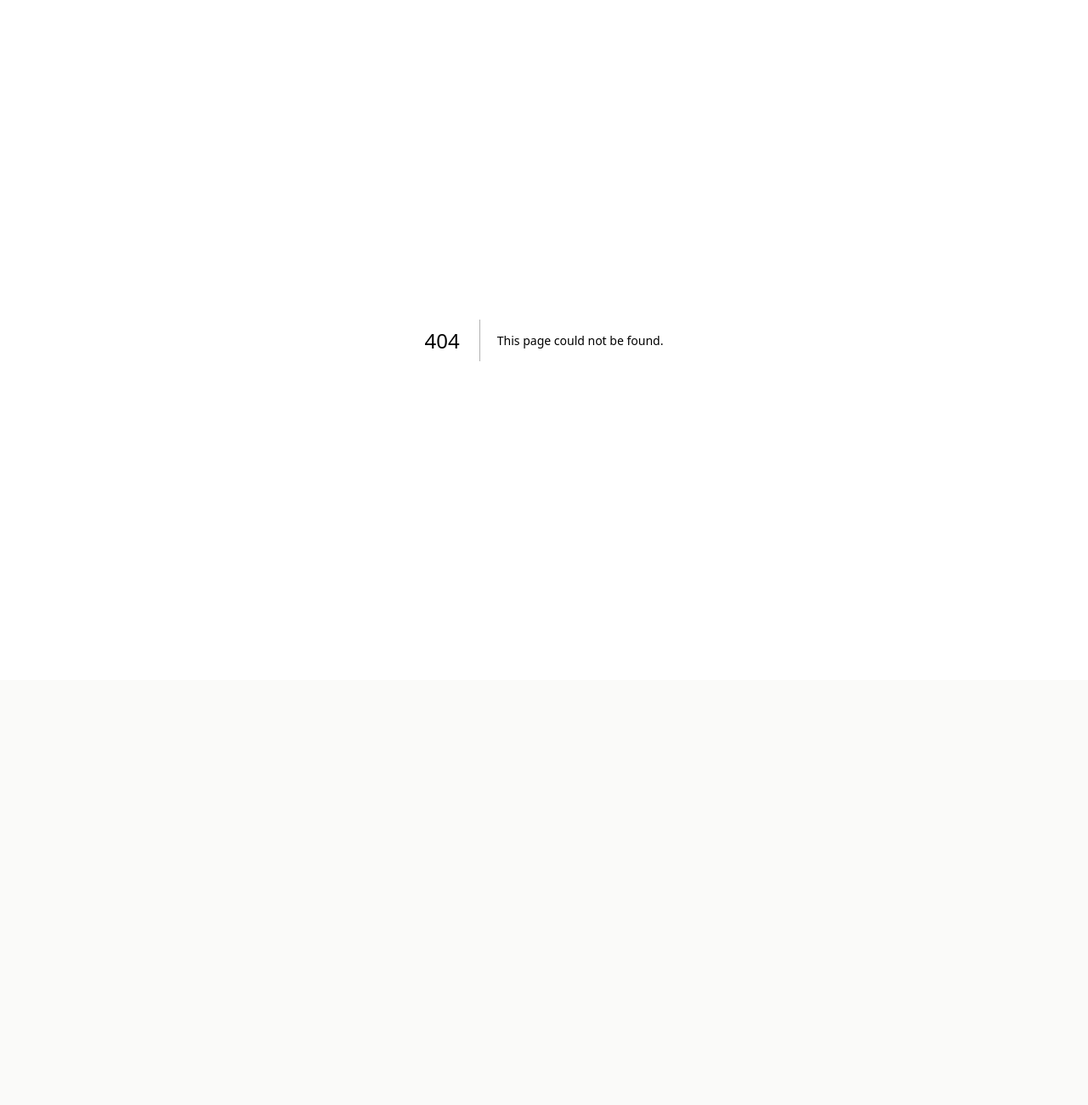
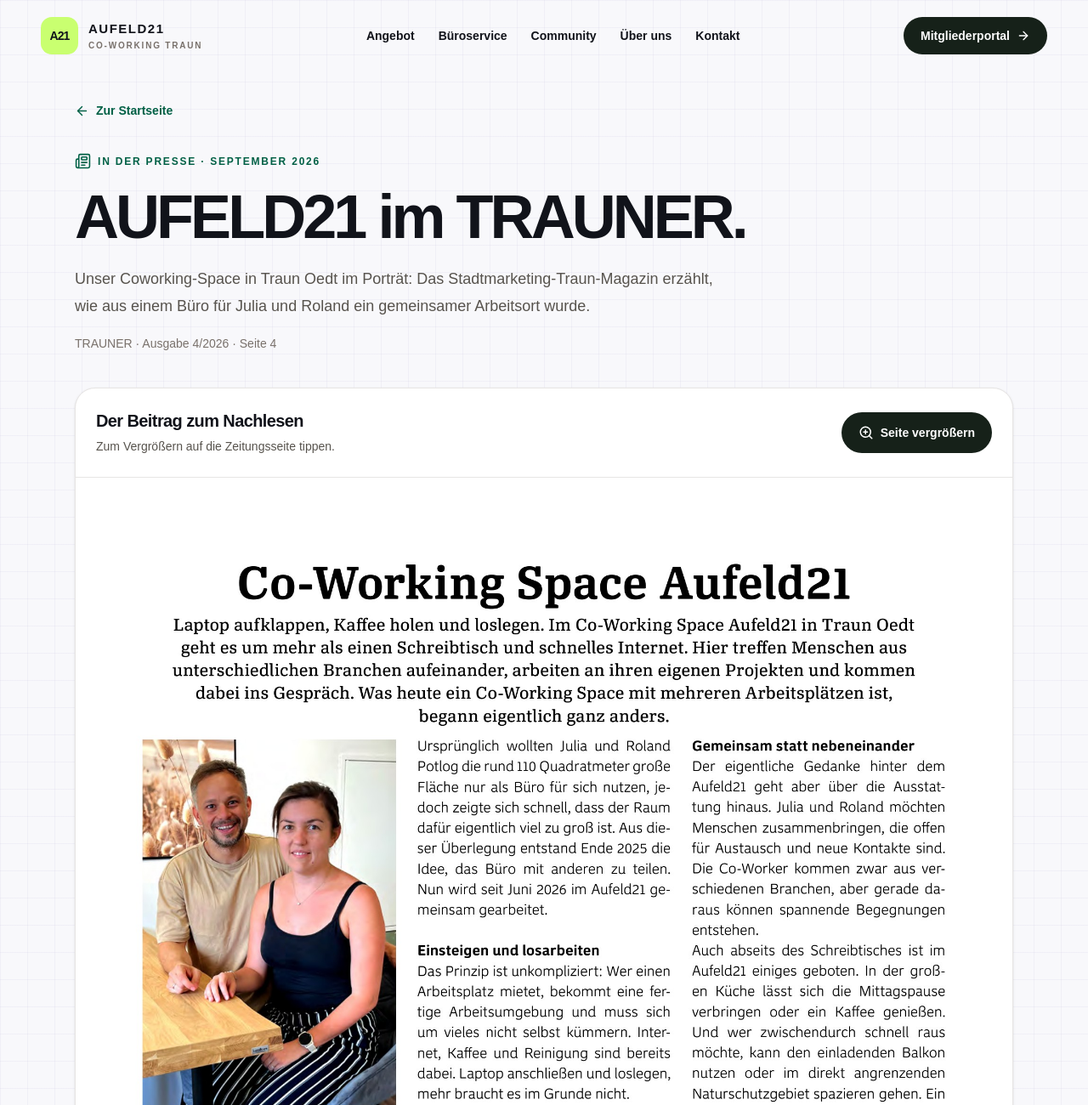
Before and after one commit to rolandpotlog-svg/aufeld21, a Next.js app: page /presse/aufeld21-im-trauner in a window 1280 px wide. Before the commit this address had no page. Shown: the top 1300 px of the page at 85% size. Before the commit the page ends 800 px from the top, so only its background shows below. Built offline with nearby package versions, Linux system fonts and the light colour scheme; no server answers.

Commit message:
Add dedicated TRAUNER press page with approved article scan

```diff
--- a/app/homepage-preview/page.tsx
+++ b/app/homepage-preview/page.tsx
@@ -9,7 +9,6 @@ import Link from "next/link";
 import {
   ArrowDownRight,
   ArrowRight,
-  ArrowUpRight,
   Building2,
   CalendarDays,
   Coffee,
@@ -361,16 +360,13 @@ export default function HomepagePreview() {
             <p className="mt-3 text-xs leading-5 text-stone-300">Stadtmarketing Traun · Ausgabe 4/2026 · Seite 4</p>
           </div>
           <div className="flex flex-col gap-2 lg:items-center">
-            <a
-              href="https://www.stadtmarketing-traun.at/wp-content/uploads/2026/09/Trauner_4_2026_web-1.pdf#page=4"
-              target="_blank"
-              rel="noopener noreferrer"
+            <Link
+              href="/presse/aufeld21-im-trauner"
               className="inline-flex min-h-12 items-center justify-center gap-3 rounded-full bg-[#c9ff70] px-6 py-3 text-center font-bold text-[#162119] transition hover:bg-[#d9ff9c] focus-visible:outline-2 focus-visible:outline-offset-4 focus-visible:outline-[#c9ff70]"
             >
-              Beitrag lesen <ArrowUpRight size={18} aria-hidden="true" className="shrink-0" />
-              <span className="sr-only">: TRAUNER 4/2026, Seite 4 (PDF, öffnet in neuem Tab)</span>
-            </a>
-            <p className="text-center text-xs leading-5 text-stone-300">Originalausgabe · PDF</p>
+              Beitrag lesen <ArrowRight size={18} aria-hidden="true" className="shrink-0" />
+            </Link>
+            <p className="text-center text-xs leading-5 text-stone-300">Mit Original-Zeitungsseite</p>
           </div>
         </article>
       </section>
--- /dev/null
+++ b/app/presse/aufeld21-im-trauner/page.tsx
@@ -0,0 +1,113 @@
+import type { Metadata } from "next";
+import Image from "next/image";
+import Link from "next/link";
+import { ArrowLeft, ArrowRight, ArrowUpRight, Newspaper, ZoomIn } from "lucide-react";
+import { MarketingFooter, MarketingHeader } from "@/app/homepage-preview/marketing-shell";
+import { siteUrl } from "@/lib/site";
+
+const pagePath = "/presse/aufeld21-im-trauner";
+const articleImage = "/presse/aufeld21-trauner-4-2026-seite-4.jpg";
+const originalIssue = "https://www.stadtmarketing-traun.at/wp-content/uploads/2026/09/Trauner_4_2026_web-1.pdf#page=4";
+const description = "Der TRAUNER stellt AUFELD21 vor: Coworking und Büros in Traun Oedt, persönlich geführt von Julia und Roland Potlog. Den Beitrag aus Ausgabe 4/2026 hier lesen.";
+
+export const metadata: Metadata = {
+  title: "AUFELD21 im TRAUNER: Coworking in Traun",
+  description,
+  alternates: { canonical: siteUrl + pagePath },
+  openGraph: {
+    title: "AUFELD21 im TRAUNER",
+    description,
+    url: siteUrl + pagePath,
+    siteName: "AUFELD21",
+    locale: "de_AT",
+    type: "website",
+    images: [{ url: siteUrl + "/julia-roland-potlog.jpg", alt: "Julia und Roland Potlog, die Gastgeber von AUFELD21 in Traun" }],
+  },
+};
+
+const focusRing = "focus-visible:outline-2 focus-visible:outline-offset-4 focus-visible:outline-emerald-700";
+
+export default function TraunerPressPage() {
+  return (
+    <main className="homepage-grid min-h-screen bg-[#f8f8fb] text-[#11131a]">
+      <MarketingHeader />
+
+      <article className="mx-auto max-w-[1200px] px-5 pb-10 pt-3 sm:px-8 sm:pb-14 sm:pt-6 lg:px-12">
+        <Link href="/#presse" className={`inline-flex min-h-11 items-center gap-2 rounded-lg text-sm font-semibold text-emerald-800 ${focusRing}`}>
+          <ArrowLeft size={17} aria-hidden="true" /> Zur Startseite
+        </Link>
+
+        <header className="pb-7 pt-5 sm:pb-10 sm:pt-7">
+          <div className="flex items-center gap-2 text-emerald-800">
+            <Newspaper size={19} aria-hidden="true" className="shrink-0" />
+            <p className="text-xs font-bold uppercase tracking-[0.15em]">In der Presse · September 2026</p>
+          </div>
+          <h1 className="mt-5 max-w-4xl text-[clamp(2.25rem,7vw,4.5rem)] font-semibold leading-[1.02] tracking-[-0.055em]">AUFELD21 im TRAUNER.</h1>
+          <p className="mt-5 max-w-3xl text-base leading-7 text-stone-600 sm:text-lg sm:leading-8">Unser Coworking-Space in Traun Oedt im Porträt: Das Stadtmarketing-Traun-Magazin erzählt, wie aus einem Büro für Julia und Roland ein gemeinsamer Arbeitsort wurde.</p>
+          <p className="mt-4 text-sm leading-6 text-stone-500">TRAUNER · Ausgabe 4/2026 · Seite 4</p>
+        </header>
+
+        <section aria-labelledby="article-page-title" className="overflow-hidden rounded-3xl border border-stone-200 bg-white shadow-sm">
+          <div className="flex flex-col gap-4 border-b border-stone-200 p-5 sm:flex-row sm:items-center sm:justify-between sm:p-6">
+            <div className="min-w-0">
+              <h2 id="article-page-title" className="text-xl font-semibold tracking-[-0.03em]">Der Beitrag zum Nachlesen</h2>
+              <p className="mt-1 text-sm leading-6 text-stone-600">Zum Vergrößern auf die Zeitungsseite tippen.</p>
+            </div>
+            <a href={articleImage} target="_blank" rel="noopener noreferrer" className={`inline-flex min-h-12 shrink-0 items-center justify-center gap-2 rounded-full bg-[#162119] px-5 py-3 text-sm font-bold text-white ${focusRing}`}>
+              <ZoomIn size={18} aria-hidden="true" className="shrink-0" /> Seite vergrößern
+              <span className="sr-only"> (Bild in voller Auflösung, öffnet in neuem Tab)</span>
+            </a>
+          </div>
+
+          <figure>
+            <a href={articleImage} target="_blank" rel="noopener noreferrer" aria-label="Zeitungsseite 4 des TRAUNER 4/2026 in voller Auflösung öffnen (neuer Tab)" className="block cursor-zoom-in focus-visible:outline-2 focus-visible:-outline-offset-4 focus-visible:outline-emerald-700">
+              <Image
+                src={articleImage}
+                alt="Originalbeitrag ‚Co-Working Space Aufeld21‘ im TRAUNER 4/2026, Seite 4: Julia und Roland Potlog, die Büroräume und der Besuch von Daniela Krebelder vom Stadtmarketing Traun."
+                width={1980}
+                height={2800}
+                sizes="(max-width: 639px) calc(100vw - 40px), (max-width: 1023px) calc(100vw - 64px), (max-width: 1199px) calc(100vw - 96px), 1104px"
+                className="h-auto w-full"
+                preload
+              />
+            </a>
+            <figcaption className="border-t border-stone-200 px-5 py-4 text-xs leading-5 text-stone-600 sm:px-6">
+              Quelle: TRAUNER 4/2026, Seite 4. Herausgeber: Stadtmarketing Traun GmbH. Fotos: StaMa.
+            </figcaption>
+          </figure>
+
+          <div className="flex flex-col gap-3 border-t border-stone-200 bg-stone-50 p-5 sm:flex-row sm:items-center sm:justify-between sm:p-6">
+            <p className="max-w-xl text-sm leading-6 text-stone-600">Der Artikel zeigt den Stand zur Veröffentlichung. Unsere aktuellen Angebote findest du auf der <Link href="/#prices" className="font-semibold text-emerald-800 underline underline-offset-4">Startseite</Link>.</p>
+            <a href={originalIssue} target="_blank" rel="noopener noreferrer" className={`inline-flex min-h-11 shrink-0 items-center justify-center gap-2 rounded-lg text-sm font-semibold text-emerald-800 ${focusRing}`}>
+              Originalausgabe (PDF) <ArrowUpRight size={17} aria-hidden="true" />
+              <span className="sr-only"> (öffnet in neuem Tab)</span>
+            </a>
+          </div>
+        </section>
+
+        <div className="mt-9 grid items-start gap-7 sm:mt-12 lg:grid-cols-[1.15fr_0.85fr] lg:gap-10">
+          <section aria-labelledby="space-story-title">
+            <p className="text-xs font-bold uppercase tracking-[0.15em] text-emerald-800">Die Geschichte dahinter</p>
+            <h2 id="space-story-title" className="mt-3 text-2xl font-semibold leading-tight tracking-[-0.04em] sm:text-3xl">Ein Büro. Viele eigene Ideen.</h2>
+            <div className="mt-5 space-y-4 text-base leading-7 text-stone-600">
+              <p>Am Anfang stand ein Büro für uns selbst. Weil die Räume mehr Platz boten, entstand Ende 2025 die Idee, sie mit anderen Selbstständigen und kleinen Unternehmen zu teilen. Seit Juni 2026 wird im AUFELD21 gemeinsam gearbeitet. Genau diese Entwicklung greift der TRAUNER in seinem Porträt auf.</p>
+              <p>Heute verbinden wir an der Aufeldstraße 21 in Traun Oedt private Büros und Coworking-Arbeitsplätze mit gemeinsam genutzter Infrastruktur. Für Kundentermine gibt es einen digital buchbaren Meetingraum. Küche, Balkon und die Spazierwege in der Nähe schaffen Raum für Pausen und Gespräche.</p>
+              <p>Wir, Julia und Roland Potlog, führen den Standort persönlich. AUFELD21 ist die Marke unseres Coworking-Spaces; betrieben wird er von der <strong className="font-semibold text-[#162119]">Potlog Immobilien KG</strong>. Uns ist wichtig, dass jeder konzentriert arbeiten kann und zugleich Menschen für Austausch und neue Kontakte findet.</p>
+            </div>
+            <Link href="/ueber-uns" className={`mt-4 inline-flex min-h-11 items-center gap-2 rounded-lg text-sm font-semibold text-emerald-800 ${focusRing}`}>Mehr über Julia & Roland <ArrowRight size={17} aria-hidden="true" /></Link>
+          </section>
+
+          <aside aria-labelledby="visit-title" className="rounded-3xl bg-[#c9ff70] p-6 sm:p-8">
+            <p className="text-xs font-bold uppercase tracking-[0.15em] text-emerald-900">Lernen wir uns kennen</p>
+            <h2 id="visit-title" className="mt-4 text-2xl font-semibold leading-tight tracking-[-0.04em] sm:text-3xl">Dein nächster Arbeitsplatz in Traun?</h2>
+            <p className="mt-4 text-base leading-7 text-[#314125]">Schau dir die Räume in Ruhe an. Wir zeigen dir persönlich, wie Arbeiten im AUFELD21 aussieht und welches Angebot zu dir passt.</p>
+            <Link href="/#contact" className={`mt-6 flex min-h-12 items-center justify-center gap-2 rounded-full bg-[#162119] px-4 py-3 text-center text-sm font-bold text-white ${focusRing}`}>Besichtigung anfragen <ArrowRight size={17} aria-hidden="true" className="shrink-0" /></Link>
+            <Link href="/#prices" className={`mt-2 flex min-h-11 items-center justify-center rounded-lg text-center text-sm font-semibold text-[#162119] ${focusRing}`}>Büros & Preise ansehen</Link>
+          </aside>
+        </div>
+      </article>
+
+      <MarketingFooter />
+    </main>
+  );
+}
--- a/lib/site.ts
+++ b/lib/site.ts
@@ -1,2 +1,2 @@
 export const siteUrl = (process.env.NEXT_PUBLIC_SITE_URL || "https://www.aufeld21.at").replace(/\/$/, "");
-export const publicPages = ["/", "/buero-service", "/community", "/ueber-uns", "/impressum", "/datenschutz"];
+export const publicPages = ["/", "/buero-service", "/community", "/ueber-uns", "/presse/aufeld21-im-trauner", "/impressum", "/datenschutz"];
```
Also changed, not shown: public/presse/aufeld21-trauner-4-2026-seite-4.jpg (added).
